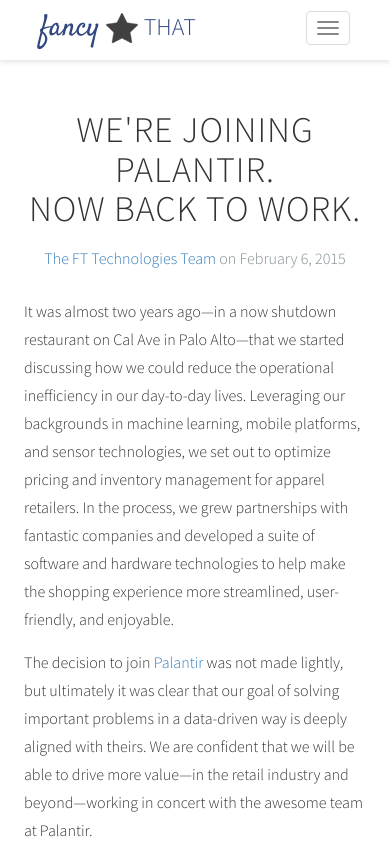
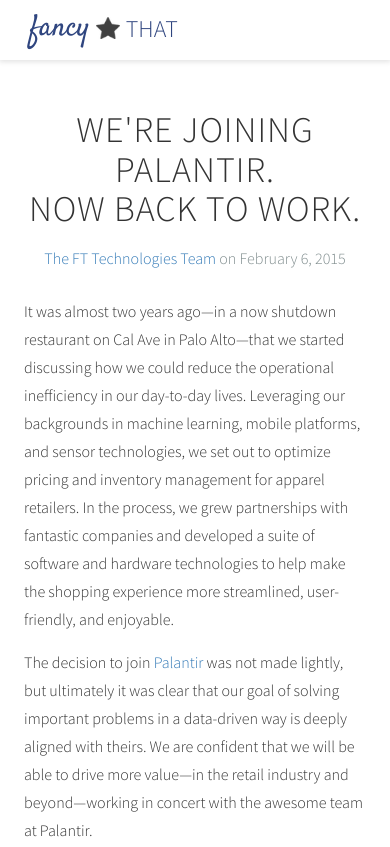
Before and after one commit to ayushsood/fancythat.github.io, a plain HTML site: page index.html in a window 390 px wide. Shown: the top 847 px of the page. Drawn offline with nearby package versions, Linux system fonts and the light colour scheme; a web font is replaced by a local one.

Commit message:
Some style fixes.

```diff
--- a/index.html
+++ b/index.html
@@ -30,17 +30,9 @@
        <!-- top navbar -->
        <nav class="navbar navbar-default navbar-fixed-top" role="navigation">
         <div class="navbar-header">
-          <button type="button" class="navbar-toggle collapsed" data-toggle="collapse" data-target="#navbar-collapse">
-           <span class="sr-only">Toggle navigation</span>
-           <span class="icon-bar"></span>
-           <span class="icon-bar"></span>
-           <span class="icon-bar"></span>
-         </button>
-
          <a href="https://fancythatapp.com/">
-
           <span class="header-fancy">fancy</span>
-          <img src="static/star.png" alt="star">
+          <img src="static/star.png" alt="star" style="width: 24px;">
           <span class="header-that">THAT</span>
         </a>
       </div>
--- a/static/styles.css
+++ b/static/styles.css
@@ -24,7 +24,7 @@ h6 {
 }
 .navbar .navbar-header {
   height: 100%;
-  padding: 3px 40px;
+  padding: 3px 30px;
 }
 .navbar .navbar-nav {
   font-size: 22px;
@@ -51,7 +51,8 @@ h6 {
 }
 .navbar .navbar-header .header-that {
   font-size: 24px;
-  top: 3px;
+  position: relative;
+  top: 2px;
 }
 .container {
   margin-top: 60px;
```
